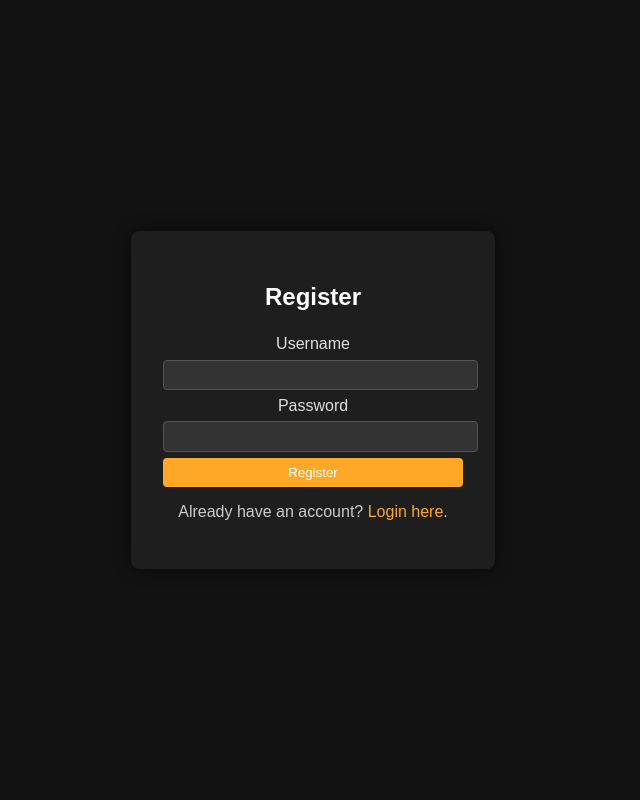
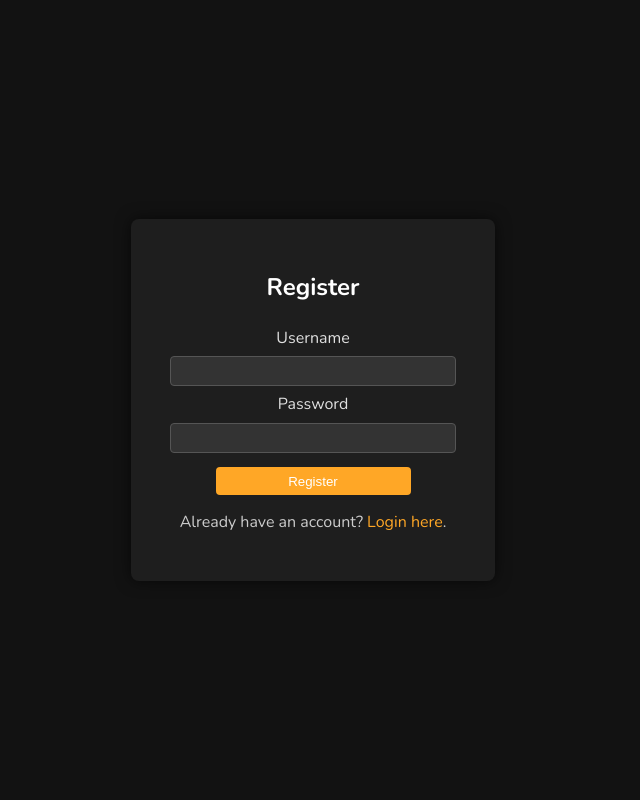
Before and after one commit to IrregularPersona/chat_appv2, a Flask app: page /register in a window 1280 px wide. Shown: the whole page, without its empty margins (327-967 px from the left). Run offline with Flask 3, Linux system fonts and the light colour scheme.

Commit message:
styling changes. Again.

```diff
--- a/static/css/chat.css
+++ b/static/css/chat.css
@@ -3,7 +3,6 @@ body, button, input, textarea {
 }
 
 body {
-    font-family: Arial, sans-serif;
     background-color: #121212;
     color: #e0e0e0;
     margin: 0;
--- a/static/css/styles.css
+++ b/static/css/styles.css
@@ -1,8 +1,10 @@
-/* static/styles.css */
+body, .form-container {
+    font-family: 'Nunito', sans-serif !important;
+}
+
 body {
-    font-family: Arial, sans-serif;
-    background-color: #121212; /* Dark background */
-    color: #e0e0e0; /* Light text for contrast */
+    background-color: #121212;
+    color: #e0e0e0;
     display: flex;
     justify-content: center;
     align-items: center;
@@ -11,38 +13,39 @@ body {
 }
 
 .form-container {
-    background-color: #1e1e1e; /* Dark form background */
+    background-color: #1e1e1e;
     padding: 2em;
     border-radius: 8px;
-    box-shadow: 0 0 15px rgba(0, 0, 0, 0.6); /* Soft shadow for a sleek look */
+    box-shadow: 0 0 15px rgba(0, 0, 0, 0.6);
     width: 300px;
     text-align: center;
 }
 
 h2 {
     margin-bottom: 1em;
-    color: #ffffff; /* White text for the header */
+    color: #ffffff;
 }
 
 .form-input {
-    width: 100%;
+    width: 90%;
     padding: 0.5em;
-    margin: 0.5em 0;
-    background-color: #333; /* Dark background for input */
-    color: #e0e0e0; /* Light text for input */
-    border: 1px solid #555; /* Slightly lighter border */
+    margin: 0.55em 0;
+    background-color: #333;
+    color: #e0e0e0;
+    border: 1px solid #555;
     border-radius: 4px;
 }
 
 .form-input:focus {
-    border-color: #ffa726; /* Highlight border color when focused */
+    border-color: #ffa726;
     outline: none;
 }
 
 .form-button {
-    width: 100%;
+    width: 65%;
+    margin-top: 0.5em;
     padding: 0.5em;
-    background-color: #ffa726; /* Orange button */
+    background-color: #ffa726;
     color: #ffffff;
     border: none;
     border-radius: 4px;
@@ -51,19 +54,19 @@ h2 {
 }
 
 .form-button:hover {
-    background-color: #ff9800; /* Slightly darker orange on hover */
+    background-color: #ff9800;
 }
 
 a {
-    color: #ffa726; /* Use the same orange for links */
+    color: #ffa726;
     text-decoration: none;
 }
 
 a:hover {
     text-decoration: underline;
-    color: #ff9800; /* Highlight color when hovering over the link */
+    color: #ff9800;
 }
 
 p {
-    color: #cccccc; /* Light gray text for the paragraph */
+    color: #cccccc;
 }
--- a/templates/login.html
+++ b/templates/login.html
@@ -1,10 +1,12 @@
-<!-- templates/login.html -->
 <!DOCTYPE html>
 <html lang="en">
 <head>
     <meta charset="UTF-8">
     <title>Login</title>
     <link rel="stylesheet" href="{{ url_for('static', filename='css/styles.css') }}">
+    <link rel="preconnect" href="https://fonts.googleapis.com">
+    <link rel="preconnect" href="https://fonts.gstatic.com" crossorigin>
+    <link href="https://fonts.googleapis.com/css2?family=Nunito:wght@400;600;700&display=swap" rel="stylesheet">
 </head>
 <body>
     <div class="form-container">
--- a/templates/register.html
+++ b/templates/register.html
@@ -1,10 +1,12 @@
-<!-- templates/register.html -->
 <!DOCTYPE html>
 <html lang="en">
 <head>
     <meta charset="UTF-8">
     <title>Register</title>
     <link rel="stylesheet" href="{{ url_for('static', filename='css/styles.css') }}">
+    <link rel="preconnect" href="https://fonts.googleapis.com">
+    <link rel="preconnect" href="https://fonts.gstatic.com" crossorigin>
+    <link href="https://fonts.googleapis.com/css2?family=Nunito:wght@400;600;700&display=swap" rel="stylesheet">
 </head>
 <body>
     <div class="form-container">
```
